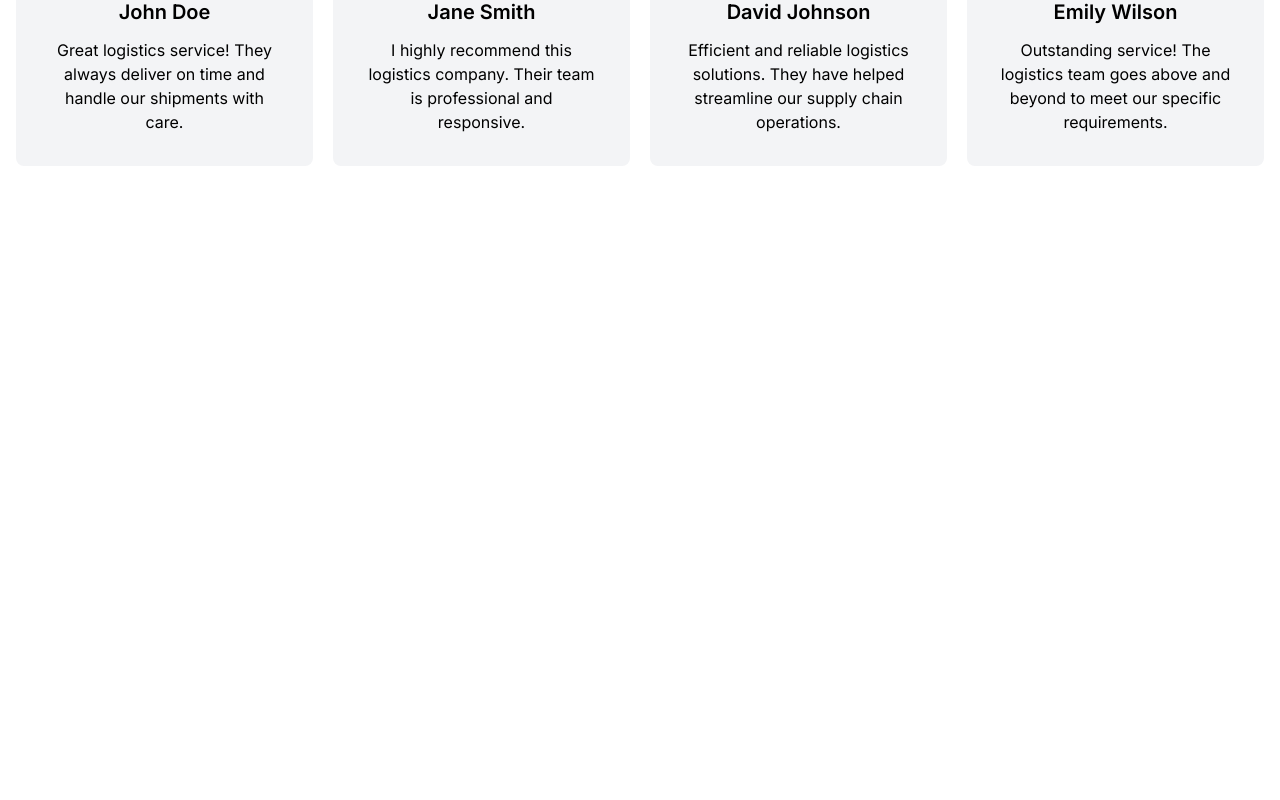
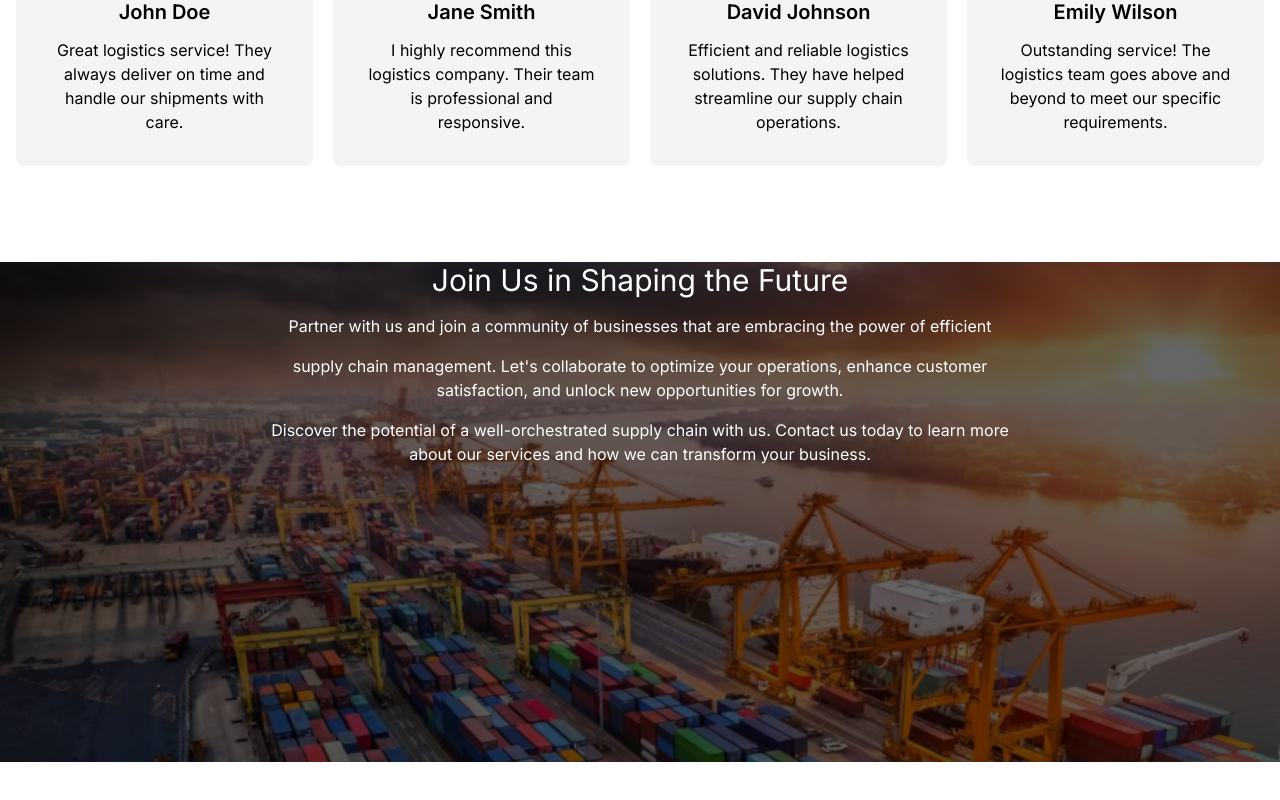
Before and after one commit to tushar-454/logistic-landing-page, a React (Vite) app: page / in a window 1280 px wide. Shown: the part 3342-4142 px from the top of the page. Before the commit the page ends 3604 px from the top, so only its background shows below. Built offline with nearby package versions, Linux system fonts and the light colour scheme.

Commit message:
Add Paralax component to Home page

```diff
--- /dev/null
+++ b/src/Components/Paralax.jsx
@@ -0,0 +1,30 @@
+import Container from './Shared/Container';
+const Paralax = () => {
+  return (
+    <div className='my-20 h-[500px] bg-[url("../src/Assets/bg.png")] bg-cover bg-fixed'>
+      <Container>
+        <div className='pt-2j0 mx-auto h-full w-full space-y-4 text-white md:w-[768px]'>
+          <h1 className='text-center text-3xl'>
+            Join Us in Shaping the Future
+          </h1>
+          <p className='text-center'>
+            Partner with us and join a community of businesses that are
+            embracing the power of efficient
+          </p>
+          <p className='text-center'>
+            supply chain management. Let&apos;s collaborate to optimize your
+            operations, enhance customer satisfaction, and unlock new
+            opportunities for growth.
+          </p>
+          <p className='text-center'>
+            Discover the potential of a well-orchestrated supply chain with us.
+            Contact us today to learn more about our services and how we can
+            transform your business.
+          </p>
+        </div>
+      </Container>
+    </div>
+  );
+};
+
+export default Paralax;
--- a/src/Page/Home.jsx
+++ b/src/Page/Home.jsx
@@ -3,6 +3,7 @@ import GetinTouch from '../Components/GetinTouch';
 import OurMission from '../Components/OurMission';
 import OurProducts from '../Components/OurProducts';
 import OurServices from '../Components/OurServices';
+import Paralax from '../Components/Paralax';
 import Testimonials from '../Components/Testimonials';
 import WhyLogistic from '../Components/WhyLogistic';
 
@@ -16,6 +17,7 @@ const Home = () => {
       <OurProducts />
       <GetinTouch />
       <Testimonials />
+      <Paralax />
     </main>
   );
 };
```
Also changed, not shown: src/Assets/bg.png (added).
